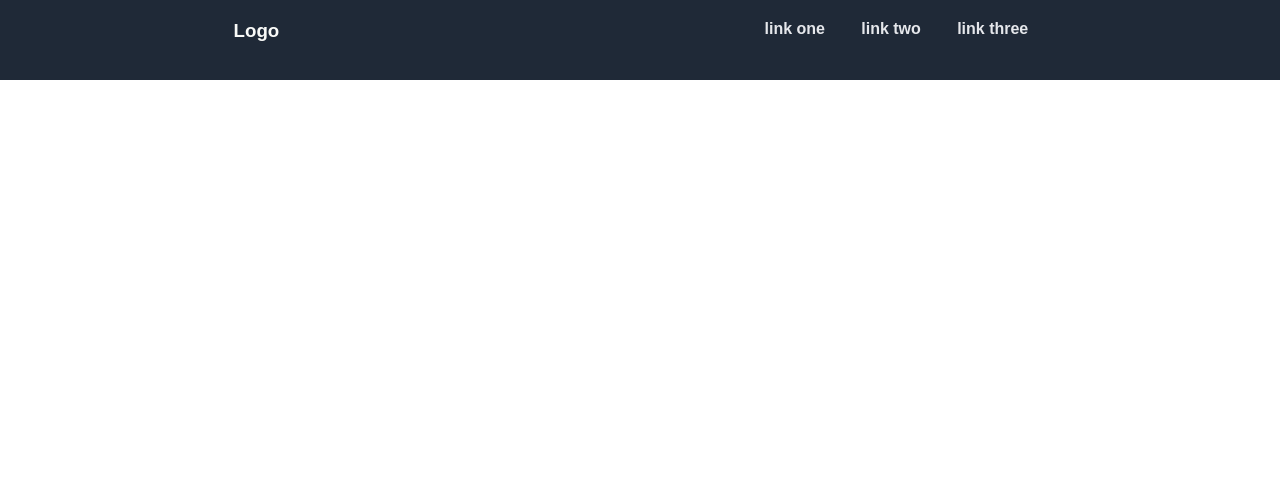
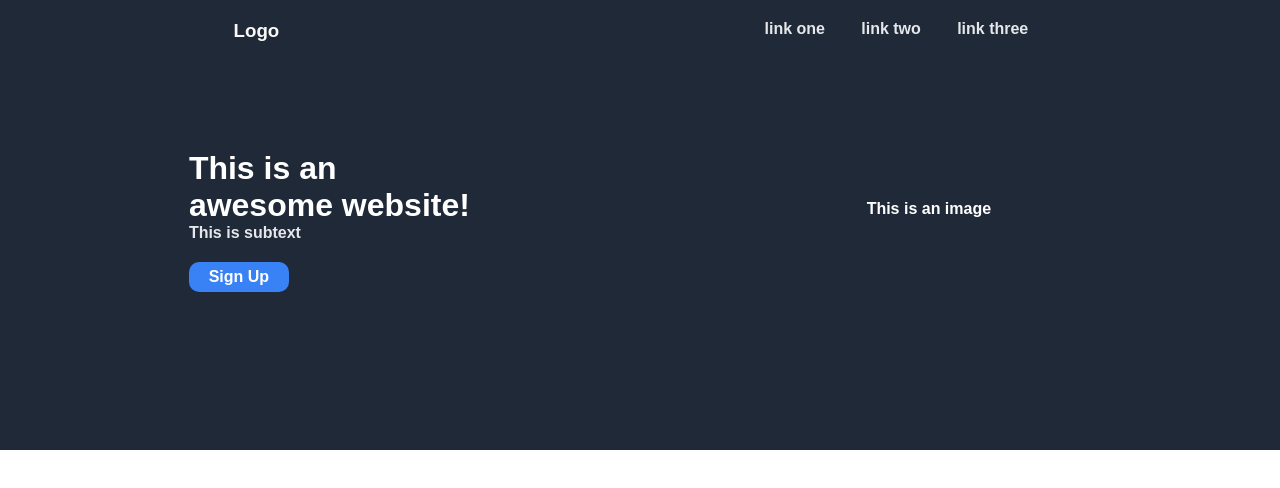
Before and after one commit to NicholasDomanico/Landing-Page, a plain HTML site: page index.html in a window 1280 px wide. Drawn offline with Linux system fonts and the light colour scheme.

Commit message:
Finished design for site hero

```diff
--- a/index.html
+++ b/index.html
@@ -23,6 +23,17 @@
             </div>
 
             <div class="intro">
+                <div class="description">
+                    <h1>This is an awesome website!</h1>
+                    <h4>This is subtext</h4>
+                    <div class="button">
+                        Sign Up
+                    </div>
+                </div>
+
+                <div class="image">
+                    This is an image
+                </div>
 
             </div>
 
--- a/style.css
+++ b/style.css
@@ -2,6 +2,12 @@
     margin: 0;
     padding: 0;
     box-sizing: 0;
+}
+
+h4 {
+    font-weight: bold;
+    font-family: Arial, Helvetica, sans-serif;
+    color: #E5E7EB;
 }
 
 .site-wrapper {
@@ -12,36 +18,65 @@
 
 .header {
     display: flex;
+    justify-content: space-around;
     height: 60px;
-    background-color: #1F2937;
     min-width: 100%;
     padding: 10px;
-    justify-content: space-around;
+    background-color: #1F2937;
+}
+
+.logo {
+    display: flex;
+    justify-content: center;
+    padding: 10px;
+    font-weight: bold;
+    font-family: Arial, Helvetica, sans-serif;
+    color: #F9FAF8
 }
 
 .links {
     display: flex;
     justify-content: space-around;
-    font-weight: bold;
-    font-family: Arial, Helvetica, sans-serif;
     min-width: 300px;
     padding: 10px;
-    color: #E5E7EB;
 
-}
-
-.logo {
-    display: flex;
-    justify-content: center;
-    font-weight: bold;
-    font-family: Arial, Helvetica, sans-serif;
-    padding: 10px;
-    color: #F9FAF8
 }
 
 .intro {
     display: flex;
+    justify-content: space-around;
+    padding-top: 70px;
+    height: 300px;
+    min-width: 100%;
+    font-weight: bold;
+    font-family: Arial, Helvetica, sans-serif;
+    background-color: #1F2937;
+    color: white;
 
+}
+
+.description {
+    display: flex;
+    flex-direction: column;
+    align-items: flex-start;
+    width: 300px;
+}
+
+.image {
+    display: flex;
+    margin-right: 100px;
+    margin-top: 50px;
+}
+
+.button {
+    display: flex;
+    justify-content: center;
+    align-items: center;
+    margin-top: 20px;
+    width: 100px;
+    height: 30px;
+    border-radius: 10px;
+    background-color: #3882F6;
 }
 
 .random-info {
```
